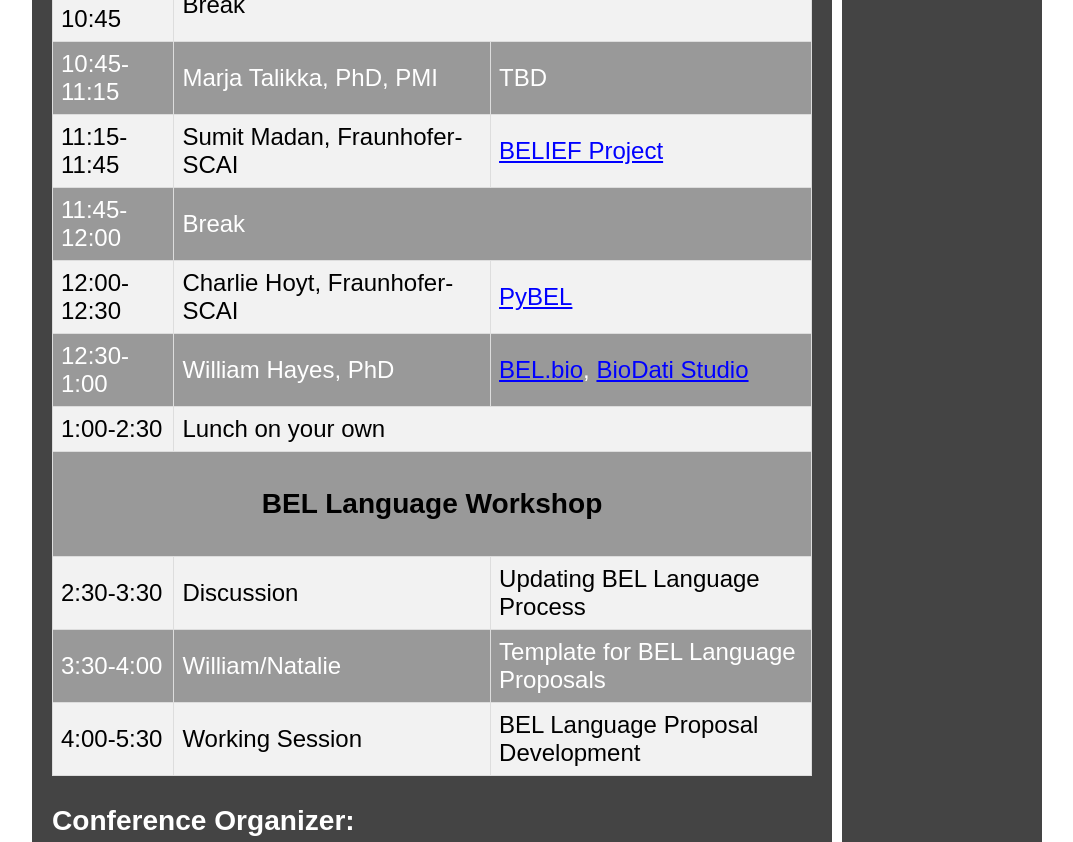
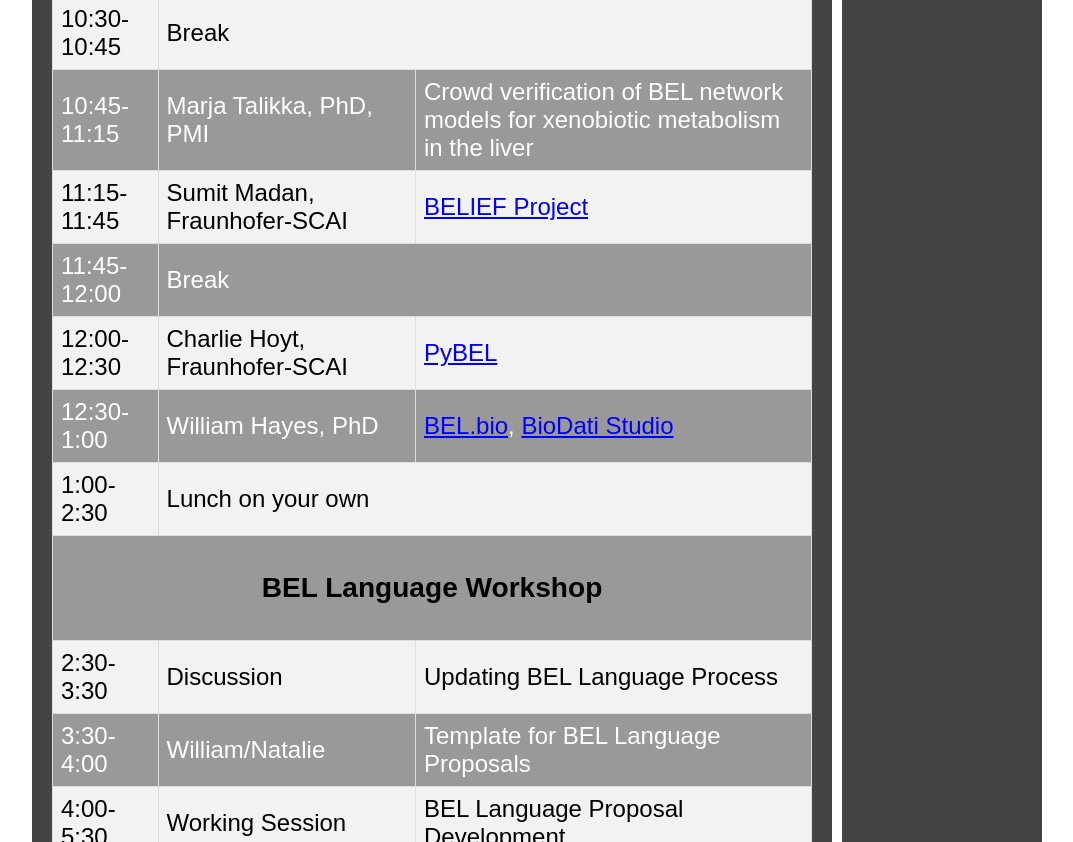
Before and after one commit to belbio/belbiogithubio, a plain HTML site: page conference/index.html in a window 1280 px wide. Shown: the part 1220-2062 px from the top of the page, without its empty margins (103-1176 px from the left). Drawn offline with Linux system fonts and the light colour scheme.

Commit message:
updated agenda

```diff
--- a/conference/index.html
+++ b/conference/index.html
@@ -44,7 +44,7 @@
         <tr><td>9:15-10:00</td><td>Natalie Catlett, PhD, PatientsLikeMe</td><td>TBD</td></tr>
         <tr><td>10:00-10:30</td><td>Eric Neumann, PhD, AIDAKA</td><td>TBD</td></tr>
         <tr><td>10:30-10:45</td><td colspan="2">Break</td></tr>
-        <tr><td>10:45-11:15</td><td>Marja Talikka, PhD, PMI</td><td>TBD</td></tr>
+        <tr><td>10:45-11:15</td><td>Marja Talikka, PhD, PMI</td><td>Crowd verification of BEL network models for xenobiotic metabolism in the liver</td></tr>
         <tr><td>11:15-11:45</td><td>Sumit Madan, Fraunhofer-SCAI</td><td><a href="http://belief.scai.fraunhofer.de/BeliefDashboard/">BELIEF Project</a></td></tr>
         <tr><td>11:45-12:00</td><td colspan="2">Break</td></tr>
         <tr><td>12:00-12:30</td><td>Charlie Hoyt, Fraunhofer-SCAI</td><td><a href="http://pybel.readthedocs.io">PyBEL</a></td></tr>
```
